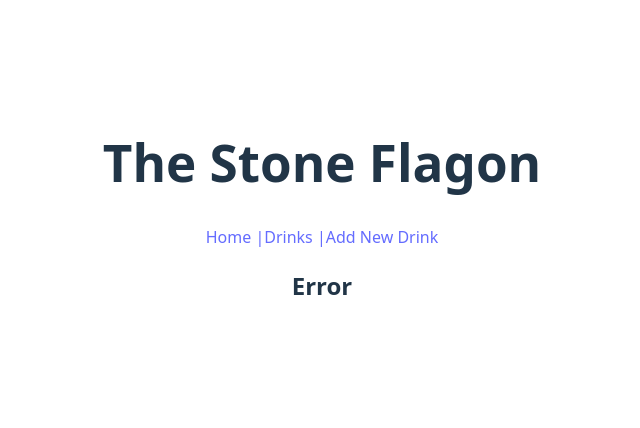
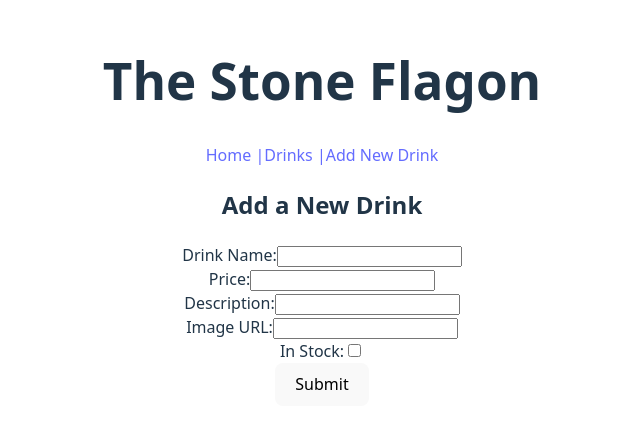
Before and after one commit to gerrywiegand/The-stone-Flagon, a React (Vite) app: page /new in a window 1280 px wide. Shown: the part 188-616 px from the top of the page, without its empty margins (318-958 px from the left). Built offline with nearby package versions, Linux system fonts and the light colour scheme; no server answers.

Commit message:
added drink detail page with delete and update along with handler functions

```diff
--- a/db.json
+++ b/db.json
@@ -7,14 +7,6 @@
       "description": "A refreshing pint of ale.",
       "inStock": true,
       "imageUrl": "https://example.com/images/ale.png"
-    },
-    {
-      "id": "1888",
-      "name": "wow",
-      "price": 65,
-      "description": "aa",
-      "image_url": "",
-      "inStock": true
     }
   ]
 }
--- a/src/App.jsx
+++ b/src/App.jsx
@@ -1,9 +1,8 @@
-import { useState } from "react";
 import { BrowserRouter, Routes, Route, Link } from "react-router-dom";
 import NavBar from "./components/NavBar.jsx";
 import Home from "./pages/Home.jsx";
 import DrinkList from "./pages/DrinkList.jsx";
-import DrinkForm from "./components/DrinkForm.jsx";
+import DrinkDetail from "./pages/DrinkDetail.jsx";
 import NotFound from "./pages/NotFound.jsx";
 import NewDrink from "./pages/NewDrink.jsx";
 import "./App.css";
@@ -16,8 +15,13 @@ function App() {
         <NavBar />
         <Routes>
           <Route path="/" element={<Home />} />
-          <Route path="/drinks" element={<DrinkList />} />
-          <Route path="/drinks/new" element={<NewDrink />} />
+
+          <Route path="/drinks" element={<DrinkList />}>
+            <Route path=":id" element={<DrinkDetail />} />
+          </Route>
+
+          <Route path="new" element={<NewDrink />} />
+
           <Route path="*" element={<NotFound />} />
         </Routes>
       </div>
--- a/src/components/DrinkForm.jsx
+++ b/src/components/DrinkForm.jsx
@@ -1,10 +1,88 @@
-import react from "react";
+import React, { useState } from "react";
 
-function DrinkForm() {
+function DrinkForm({ initialData, onSubmit }) {
+  const [formData, setFormData] = useState(
+    initialData || {
+      name: "",
+      price: "",
+      description: "",
+      imageUrl: "",
+      inStock: false,
+    }
+  );
+
+  function handleChange(e) {
+    const { name, type, value, checked } = e.target;
+    setFormData({
+      ...formData,
+      [name]: type === "checkbox" ? checked : value,
+    });
+  }
+
+  function handleSubmit(e) {
+    e.preventDefault();
+    onSubmit(formData);
+  }
+
   return (
-    <div>
-      <h2>Drink Form</h2>
-    </div>
+    <form onSubmit={handleSubmit}>
+      <label>
+        Drink Name:
+        <input
+          type="text"
+          name="name"
+          value={formData.name}
+          onChange={handleChange}
+          required
+        />
+      </label>
+      <br />
+
+      <label>
+        Price:
+        <input
+          type="number"
+          name="price"
+          step="0.01"
+          value={formData.price}
+          onChange={handleChange}
+          required
+        />
+      </label>
+      <br />
+
+      <label>
+        Description:
+        <input
+          type="text"
+          name="description"
+          value={formData.description}
+          onChange={handleChange}
+        />
+      </label>
+      <br />
+      <label>
+        Image URL:
+        <input
+          type="text"
+          name="imageUrl"
+          value={formData.imageUrl}
+          onChange={handleChange}
+        />
+      </label>
+      <br />
+      <label>
+        In Stock:
+        <input
+          type="checkbox"
+          name="inStock"
+          checked={formData.inStock}
+          onChange={handleChange}
+        />
+      </label>
+      <br />
+      <button type="submit">Submit</button>
+    </form>
   );
 }
 
--- a/src/components/NavBar.jsx
+++ b/src/components/NavBar.jsx
@@ -1,4 +1,3 @@
-import react from "react";
 import { NavLink } from "react-router-dom";
 
 function NavBar() {
--- a/src/pages/DrinkDetail.jsx
+++ b/src/pages/DrinkDetail.jsx
@@ -1,9 +1,60 @@
-import react from "react";
+import { useEffect, useState } from "react";
+import { useNavigate, useParams } from "react-router-dom";
+import DrinkForm from "../components/DrinkForm";
+import { fetchDrink, updateDrink, deleteDrink } from "../services/drinks";
 
 function DrinkDetail() {
+  const { id } = useParams();
+  const navigate = useNavigate();
+  const [drink, setDrink] = useState(null);
+  const [error, setError] = useState("");
+
+  // READ
+  useEffect(() => {
+    fetchDrink(id)
+      .then((data) => setDrink(data))
+      .catch((err) => {
+        console.error("Error fetching drink:", err);
+        setError("Could not load drink.");
+        navigate("/drinks");
+      });
+  }, [id, navigate]);
+
+  // UPDATE
+  function handleUpdate(updated) {
+    updated.price = parseFloat(updated.price) || 0;
+
+    updateDrink(id, updated)
+      .then((data) => {
+        console.log("Drink updated:", data);
+        setDrink(data);
+      })
+      .catch((err) => {
+        console.error("Error updating drink:", err);
+        setError("Update failed.");
+      });
+  }
+
+  // DELETE
+  function handleDelete() {
+    if (!window.confirm("Delete this drink?")) return;
+
+    deleteDrink(id)
+      .then(() => navigate("/drinks"))
+      .catch((err) => {
+        console.error("Error deleting drink:", err);
+        setError("Delete failed.");
+      });
+  }
+
+  if (!drink) return <div>Loading...</div>;
+
   return (
     <div>
       <h2>Drink Detail Page</h2>
+      {error && <p style={{ color: "salmon" }}>{error}</p>}
+      <DrinkForm initialData={drink} onSubmit={handleUpdate} />
+      <button onClick={handleDelete}>Delete Drink</button>
     </div>
   );
 }
--- a/src/pages/DrinkList.jsx
+++ b/src/pages/DrinkList.jsx
@@ -1,7 +1,9 @@
 import { useState, useEffect } from "react";
 import { API } from "../config";
+import { Outlet, useNavigate } from "react-router-dom";
 
 function DrinkList() {
+  const navigate = useNavigate();
   const [drinks, setDrinks] = useState([]);
 
   useEffect(() => {
@@ -26,9 +28,13 @@ function DrinkList() {
         {drinks.map((drink) => (
           <li key={drink.id}>
             {drink.name} - ${drink.price.toFixed(2)}
+            <button onClick={() => navigate(`/drinks/${drink.id}`)}>
+              View Details
+            </button>
           </li>
         ))}
       </ul>
+      <Outlet />
     </div>
   );
 }
--- a/src/pages/NewDrink.jsx
+++ b/src/pages/NewDrink.jsx
@@ -1,101 +1,28 @@
-import React, { useState } from "react";
+import DrinkForm from "../components/DrinkForm";
+import { API } from "../config";
 import { useNavigate } from "react-router-dom";
-import { API } from "../config";
 
 function NewDrink() {
   const navigate = useNavigate();
-  const [name, setName] = useState("");
-  const [price, setPrice] = useState("");
-  const [description, setDescription] = useState("");
-  const [image_url, setImageUrl] = useState("");
-  const [inStock, setInStock] = useState(false);
 
-  const handleSubmit = (event) => {
-    event.preventDefault();
-
+  const handleAddDrink = (newDrink) => {
     fetch(`${API}/drinks`, {
       method: "POST",
-      headers: {
-        "Content-Type": "application/json",
-      },
-      body: JSON.stringify({
-        name: name,
-        price: parseFloat(price) || 0,
-        description: description,
-        image_url: image_url,
-        inStock: inStock,
-      }),
+      headers: { "Content-Type": "application/json" },
+      body: JSON.stringify({ ...newDrink, price: parseFloat(newDrink.price) }),
     })
       .then((r) => {
-        if (!r.ok) {
-          throw new Error("Network response was not ok");
-        }
+        if (!r.ok) throw new Error("Failed to add drink");
         return r.json();
       })
-      .then((data) => {
-        console.log("Drink added:", data);
-        navigate("/drinks");
-      })
-      .catch((error) => console.error("Error adding drink:", error));
+      .then(() => navigate("/drinks"))
+      .catch((err) => console.error(err));
   };
 
   return (
     <div>
-      <h2>Drinks Index Page</h2>
-      <form onSubmit={handleSubmit}>
-        <label>
-          Drink Name:
-          <input
-            type="text"
-            name="name"
-            value={name}
-            onChange={(e) => setName(e.target.value)}
-          />
-        </label>
-        <br />
-        <label>
-          Price:
-          <input
-            type="number"
-            name="price"
-            step="0.01"
-            value={price}
-            onChange={(e) => setPrice(e.target.value)}
-          />
-        </label>
-        <br />
-        <label>
-          Description:
-          <input
-            type="text"
-            name="description"
-            value={description}
-            onChange={(e) => setDescription(e.target.value)}
-          />
-        </label>
-        <br />
-        <label>
-          Image URL:
-          <input
-            type="text"
-            name="image_url"
-            value={image_url}
-            onChange={(e) => setImageUrl(e.target.value)}
-          />
-        </label>
-        <br />
-        <label>
-          inStock:
-          <input
-            type="checkbox"
-            name="inStock"
-            checked={inStock}
-            onChange={(e) => setInStock(e.target.checked)}
-          />
-        </label>
-        <br />
-        <button type="submit">Add Drink</button>
-      </form>
+      <h2>Add a New Drink</h2>
+      <DrinkForm onSubmit={handleAddDrink} />
     </div>
   );
 }
```
